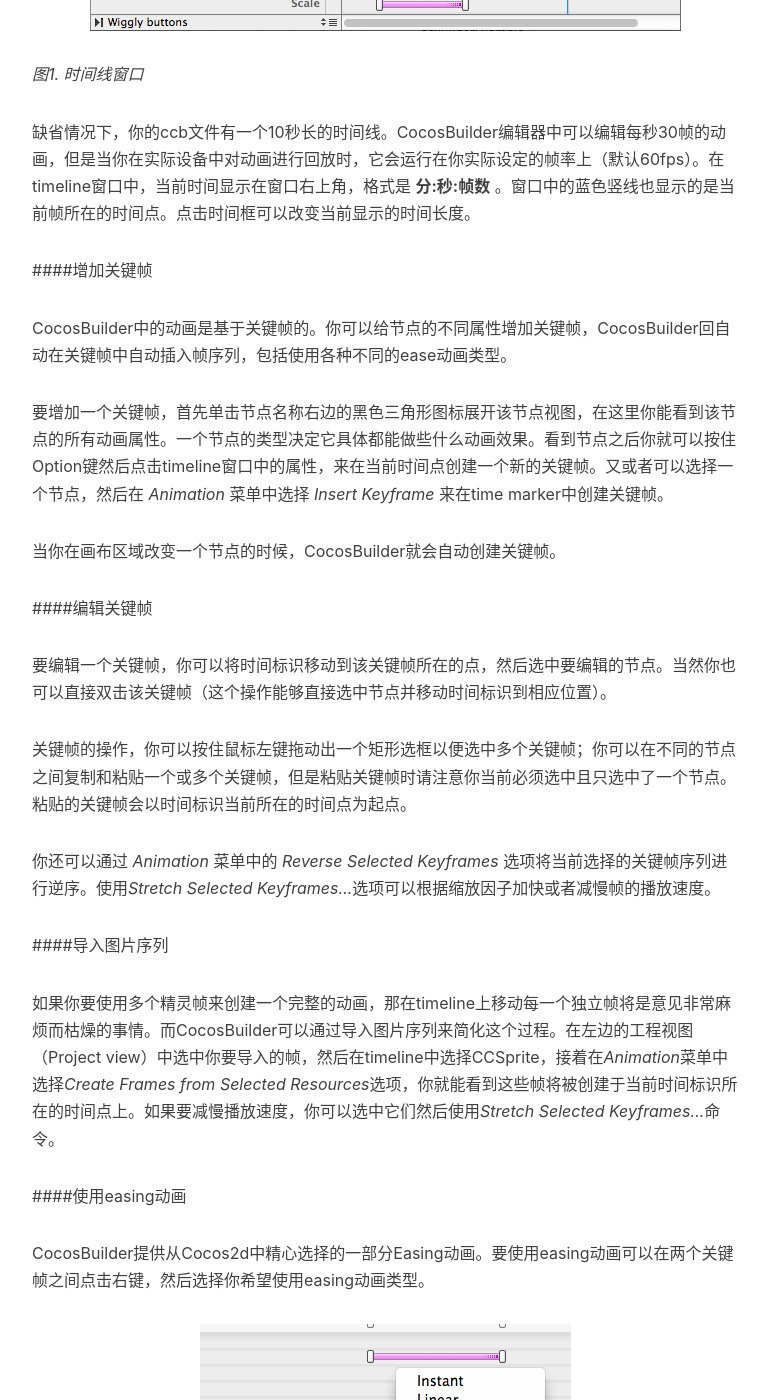
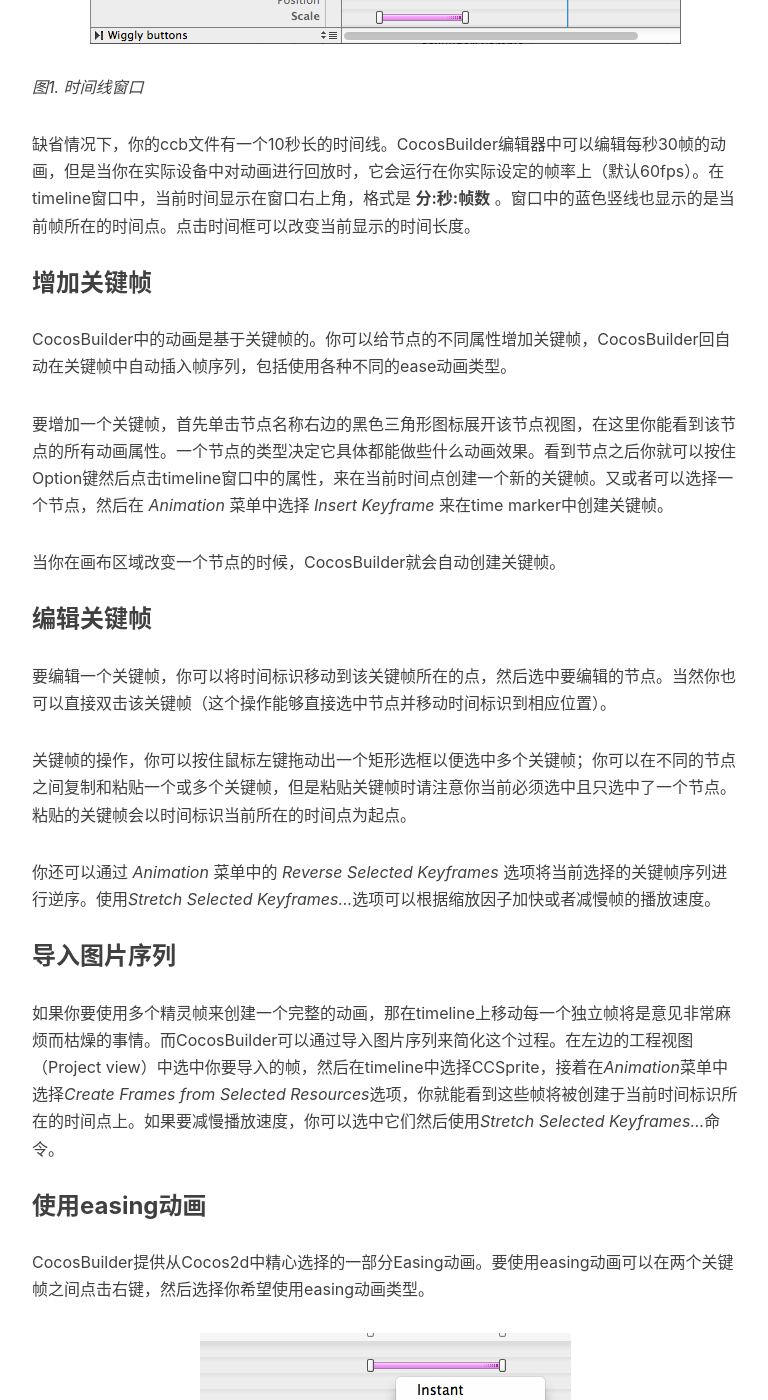
Before and after one commit to kimiazhu/kimiazhu.github.io, a Jekyll site: the page built from _posts/2013-06-02-CocosBuilder动画支持.markdown, in a window 1280 px wide and 1400 px high, scrolled down 1056 px. Shown: the whole window, without its empty margins (233-1001 px from the left). Built offline with Jekyll 4.4.1, drawn with Linux system fonts in a browser that asks for light colours; nearby versions of some CDN libraries; comment, search, counter and statistics services are not loaded; some of the changed text lies outside the part shown.

Commit message:
fix format

```diff
--- a/_posts/2013-06-02-CocosBuilder动画支持.markdown
+++ b/_posts/2013-06-02-CocosBuilder动画支持.markdown
@@ -17,7 +17,8 @@
 CocosBuilder支持用于给角色创建动画。动画编辑器完全支持多分辨率，支持关键帧之间的缓慢动作，骨骼动画，以及多时间线支持等等。
 
 ---
-#基础
+
+# 基础
 
 在CocosBuilder主窗口底部可以找到时间线窗口，这里就是创建动画的地方。
 
@@ -27,7 +28,7 @@
 
 缺省情况下，你的ccb文件有一个10秒长的时间线。CocosBuilder编辑器中可以编辑每秒30帧的动画，但是当你在实际设备中对动画进行回放时，它会运行在你实际设定的帧率上（默认60fps）。在timeline窗口中，当前时间显示在窗口右上角，格式是 **分:秒:帧数** 。窗口中的蓝色竖线也显示的是当前帧所在的时间点。点击时间框可以改变当前显示的时间长度。
 
-####增加关键帧
+### 增加关键帧
 
 CocosBuilder中的动画是基于关键帧的。你可以给节点的不同属性增加关键帧，CocosBuilder回自动在关键帧中自动插入帧序列，包括使用各种不同的ease动画类型。
 
@@ -35,7 +36,7 @@
 
 当你在画布区域改变一个节点的时候，CocosBuilder就会自动创建关键帧。
 
-####编辑关键帧
+### 编辑关键帧
 
 要编辑一个关键帧，你可以将时间标识移动到该关键帧所在的点，然后选中要编辑的节点。当然你也可以直接双击该关键帧（这个操作能够直接选中节点并移动时间标识到相应位置）。
 
@@ -43,11 +44,11 @@
 
 你还可以通过 *Animation* 菜单中的 *Reverse Selected Keyframes* 选项将当前选择的关键帧序列进行逆序。使用*Stretch Selected Keyframes…*选项可以根据缩放因子加快或者减慢帧的播放速度。
 
-####导入图片序列
+### 导入图片序列
 
 如果你要使用多个精灵帧来创建一个完整的动画，那在timeline上移动每一个独立帧将是意见非常麻烦而枯燥的事情。而CocosBuilder可以通过导入图片序列来简化这个过程。在左边的工程视图（Project view）中选中你要导入的帧，然后在timeline中选择CCSprite，接着在*Animation*菜单中选择*Create Frames from Selected Resources*选项，你就能看到这些帧将被创建于当前时间标识所在的时间点上。如果要减慢播放速度，你可以选中它们然后使用*Stretch Selected Keyframes…*命令。
 
-####使用easing动画
+### 使用easing动画
 
 CocosBuilder提供从Cocos2d中精心选择的一部分Easing动画。要使用easing动画可以在两个关键帧之间点击右键，然后选择你希望使用easing动画类型。
 
@@ -58,7 +59,8 @@
 部分easing动画带了一些可选项，当添加了easing动画之后你可以右键点击该动画然后选择 *Easing Setting...* 调出查看这些可选项。
 
 ---
-#使用多个Timeline
+
+# 使用多个Timeline
 
 CocosBuilder动画编辑器的一个非常有用的特性是在一个ccb文件中包含多条时间线，你可以给每条时间线命名为不同的名字，然后在代码中根据名字进行回放。甚至也可以在多条不同的时间线之间实现平滑过渡。
 
@@ -76,7 +78,7 @@
 
 时间线中的没有关键帧集的属性可以用来在各条时间线之间共享其值。例如，如果时间线中的一个节点的position属性没有设置关键帧集，那当你移动这个节点的时候所有其他时间线上的相应属性值都会随之改变。因此有时候这是个非常有用的方法，可以通过在某条时间线上设置共享值，而不是在每一个单独帧上进行独立设置。
 
-####串联时间线
+### 串联时间线
 
 你可以通过串联某些时间线来实现自动地顺序播放它们。你也可以使用这个特性自动循环播放一个时间线。
 
@@ -86,7 +88,7 @@
 
 要播放序列中的单个时间线，确保选中 *No chained timeline* ，然后选择并播放你需要的时间线。
 
-####在代码中回放动画
+### 在代码中回放动画
 
 要编程控制你在CocosBuilder中创建的动画，你需要获取 *CCBAnimationManager* 对象，即动画管理器对象。当ccbi文件被加载之后动画管理器会被自动赋予*userObject*节点。
 
```
